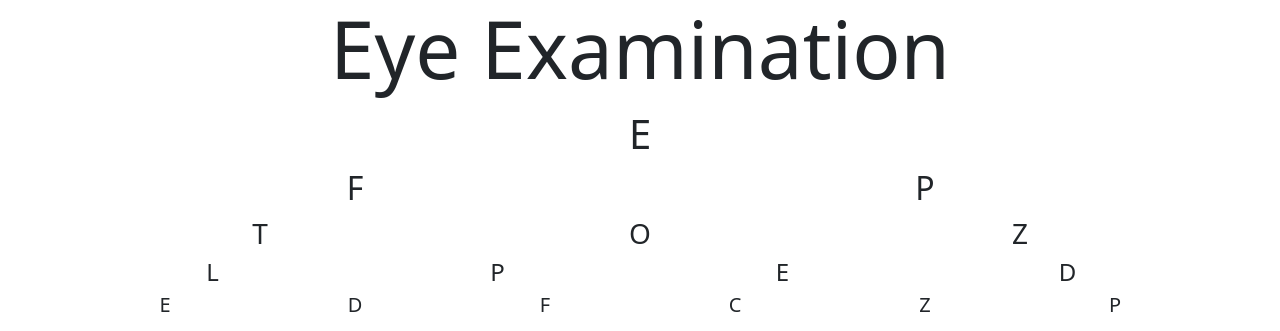
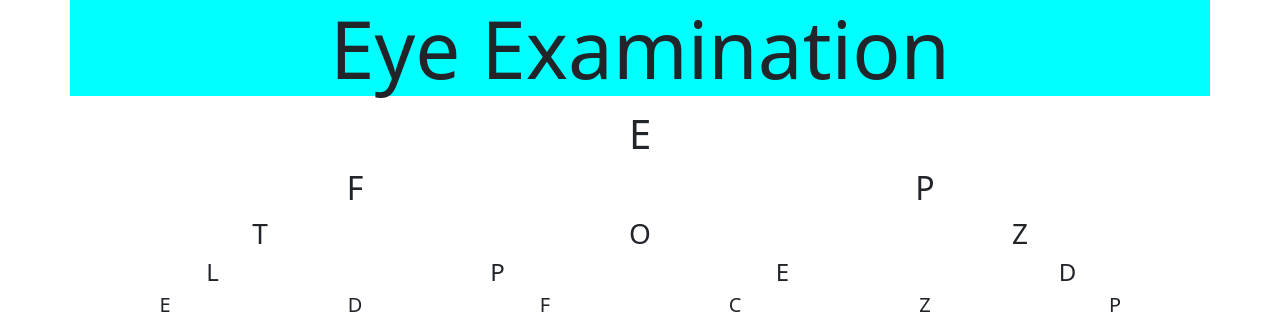
Before and after one commit to xeyezee/bootcamp, a plain HTML site: page eye_test.html in a window 1280 px wide. Shown: the top 331 px of the page. Drawn offline with nearby package versions, Linux system fonts and the light colour scheme.

Commit message:
changing background-color

```diff
--- a/eye_test.html
+++ b/eye_test.html
@@ -16,7 +16,7 @@
   <body>
     <div class="container">
       <div class="row">
-        <h1 class="display-1 text-center">Eye Examination</h1>
+        <h1 class="display-1 text-center" style="background-color:aqua">Eye Examination</h1>
       </div>
       <div class="row nb-2">
         <div class="col-lg-12 text-center fs-1">E</div>
```
